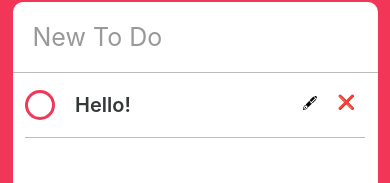
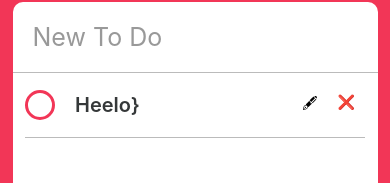
Before and after one commit to doroddong/React-Native-ToDo, a React Native app: screen / in a window 390 px wide. Shown: the part 114-297 px from the top of the page. Built offline with nearby package versions, Linux system fonts and the light colour scheme.

Commit message:
Styling To Do Component_2

```diff
--- a/App.js
+++ b/App.js
@@ -37,7 +37,7 @@ export default class App extends React.Component {
             autoCorret={false}
             />
           <ScrollView contentContainerStyle={styles.toDos}>
-            <ToDo/>
+            <ToDo text={"Heelo"}/>
           </ScrollView>
         </View>
       </View>
--- a/ToDo.js
+++ b/ToDo.js
@@ -1,16 +1,18 @@
 import React from "react";
-import { View, Text, TouchableOpacity, StyleSheet, Dimensions } from "react-native";
+import { View, Text, TouchableOpacity, StyleSheet, Dimensions, TextInput } from "react-native";
 
 const { width, height } = Dimensions.get("window");
 
 export default class ToDo extends React.Component {
   state = {
     isEditing: false,
-    isCompleted: false
+    isCompleted: false,
+    toDoValue:""
   };
 
   render() {
-    const { isCompleted ,isEditing} = this.state;
+    const { isCompleted ,isEditing,toDoValue} = this.state;
+    const {text} =this.props;
     return (
       <View style={styles.container}>
         <View style={styles.column}>
@@ -22,14 +24,29 @@ export default class ToDo extends React.Component {
               ]}
             />
           </TouchableOpacity>
+          {isEditing? (
+            <TextInput
+              style={[
+                styles.text,
+                styles.input,
+                isCompleted? styles.completedText:styles.uncompletedText
+              ]}
+              value={toDoValue}
+              multiline={true}
+              onChangeText={this._controlInput}
+              returnKeyType={"done"}
+              onBlur={this._finishEditing}
+            />
+          ):(
             <Text
             style={[
               styles.text,
               isCompleted? styles.completedText:styles.uncompletedText
               ]}
             >
-              Hello!
+              {text}}
             </Text>
+          )}
           </View>
           {isEditing ? (
             <View style={styles.actions}>
@@ -64,14 +81,19 @@ export default class ToDo extends React.Component {
     });
   };
   _startEditing=()=>{
+    const {text}=this.props;
     this.setState({
-      isEditing:true
+      isEditing:true,
+      toDoValue:text
     });
   };
   _finishEditing=()=>{
     this.setState({
       isEditing:false
     });
+  };
+  _controlInput = (text) => {
+    this.setState({toDoValue:text});
   };
 }
 
@@ -120,5 +142,9 @@ const styles = StyleSheet.create({
   actionContainer:{
     marginVertical:10,
     marginHorizontal:10
+  },
+  input:{
+    marginVertical:15,
+    width:width/2,
   }
 });
```
Also changed, not shown: 2 other files (tests, documents, lock files or other folders).
